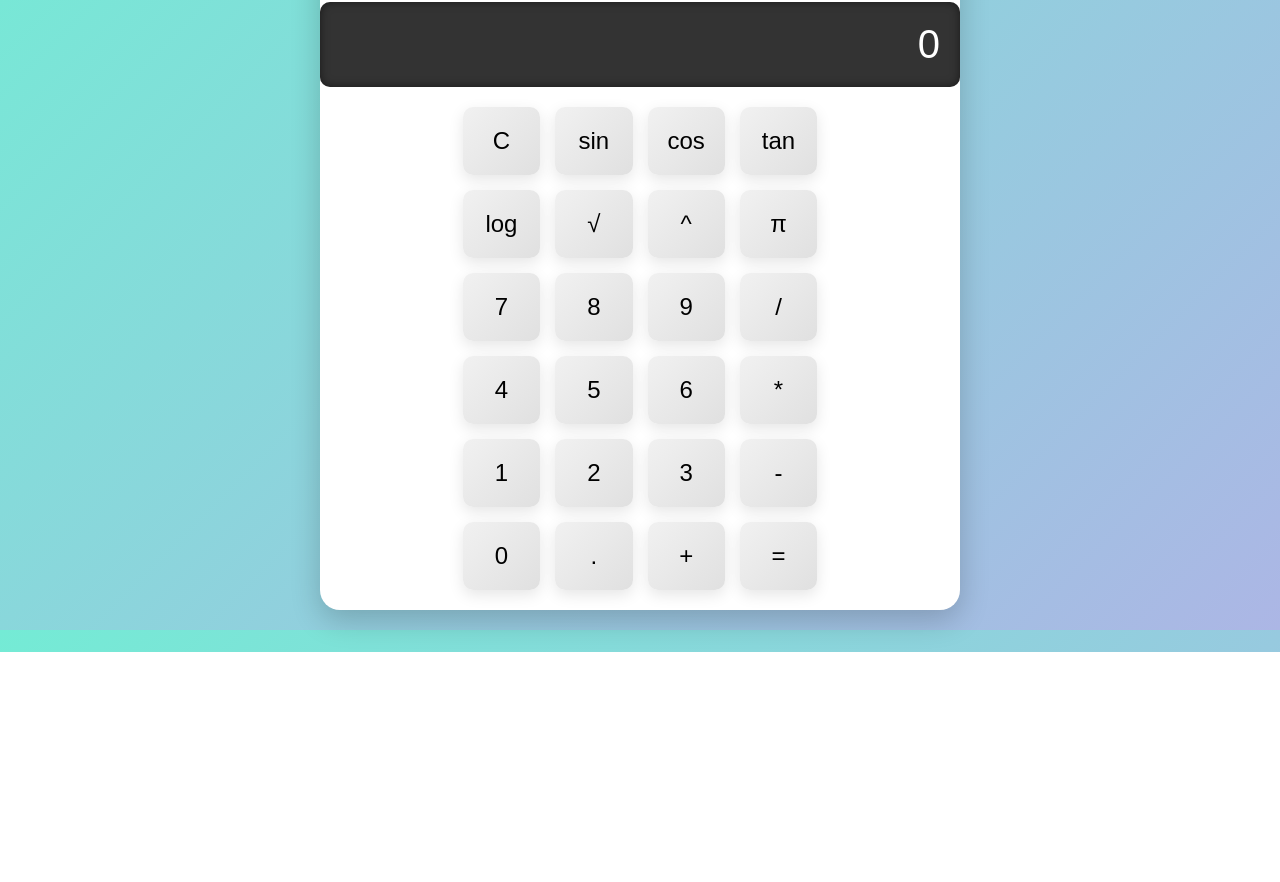
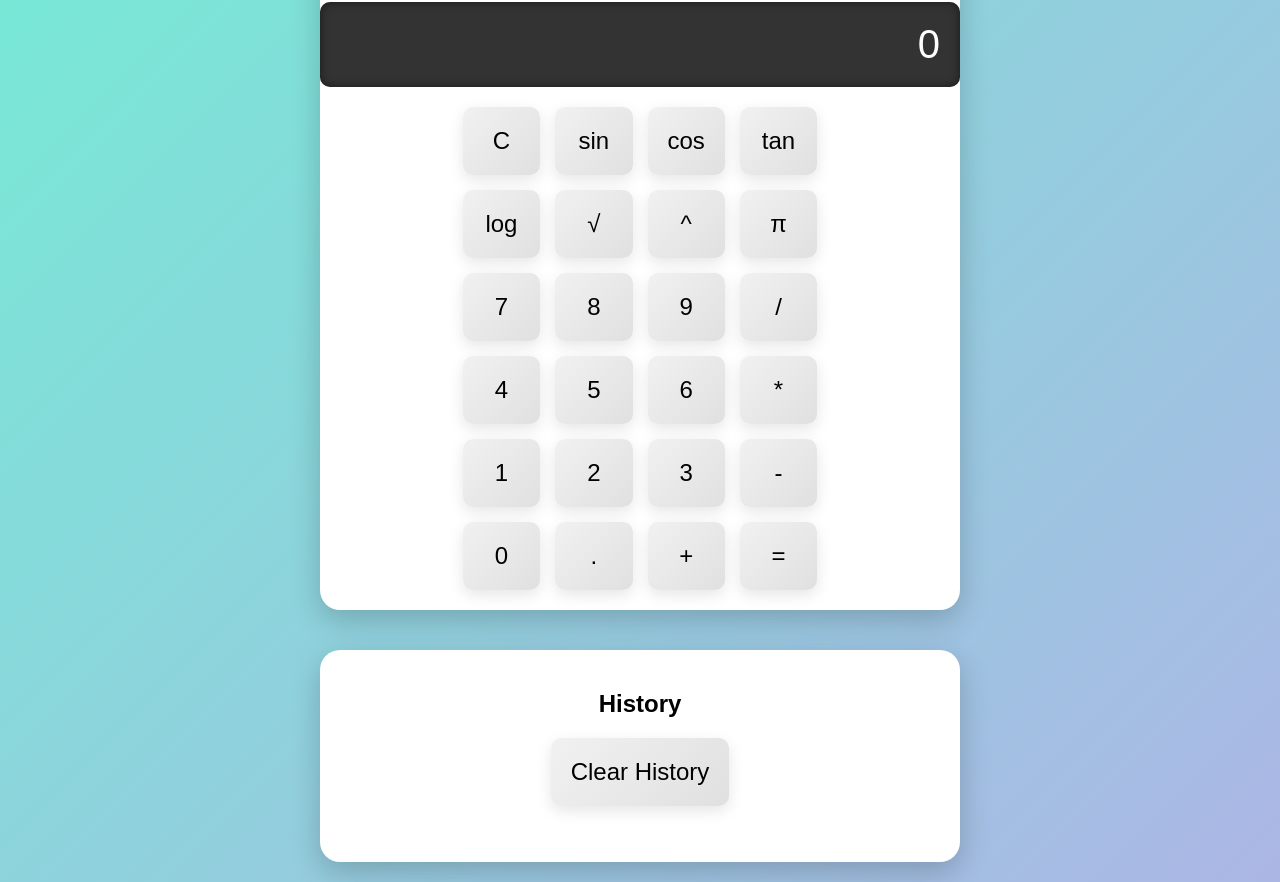
Before and after one commit to pablaofficeal/Online-calculator, a plain HTML site: page zef.html in a window 1280 px wide. Shown: the part 148-1030 px from the top of the page. Before the commit the page ends 800 px from the top, so only its background shows below. Drawn offline with Linux system fonts and the light colour scheme.

Commit message:
Update zef.html

```diff
--- a/zef.html
+++ b/zef.html
@@ -12,7 +12,7 @@
             <ul>
                 <li><a href="index.html">Basic Calculator</a></li>
                 <li><a href="zef.html">Scientific Calculator</a></li>
-                <li><a href="history.html">History</a></li>
+                <li><a href="#history">History</a></li>
             </ul>
         </nav>
     </header>
@@ -45,9 +45,14 @@
                 <button class="btn" onclick="appendToDisplay('scientific-display', '.')">.</button>
                 <button class="btn" onclick="appendToDisplay('scientific-display', '+')">+</button>
                 <button class="btn" onclick="calculateResult('scientific-display')">=</button>
-            </div>
-        </div>
-    </section>
+        </section>
+
+        <section id="history" class="history-section">
+            <h2>History</h2>
+            <button class="btn" onclick="clearHistory()">Clear History</button>
+            <ul id="history-list"></ul>
+        </section>
+    </main>
     <script src="js/script.js"></script>
 </body>
 </html>
```
